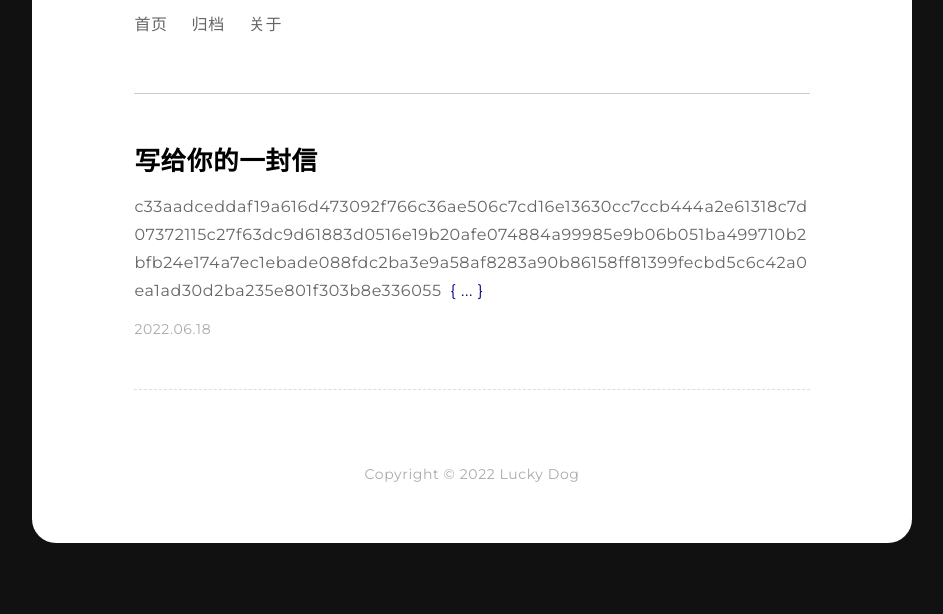
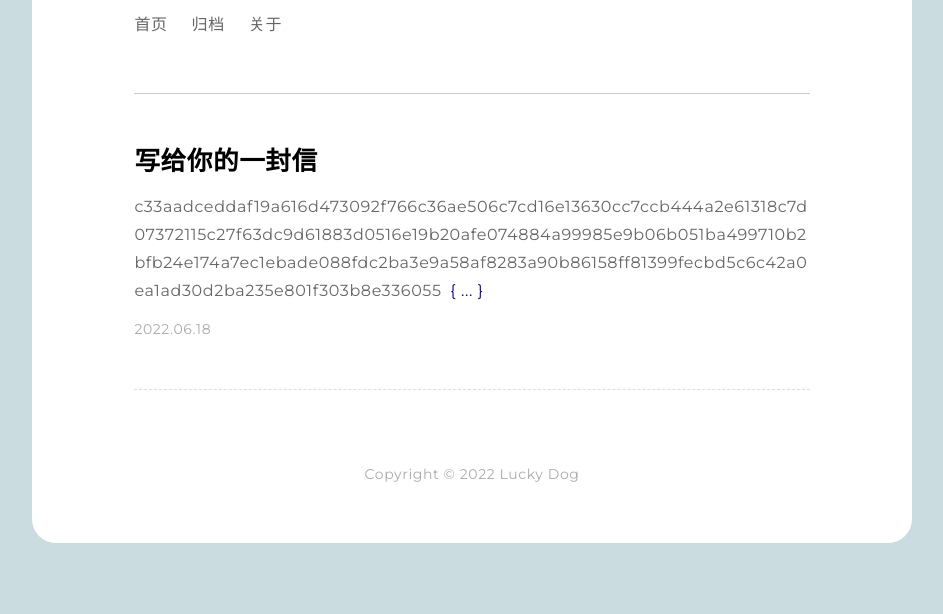
Before and after one commit to ihangji/ihangji.github.io, a plain HTML site: page index.html in a window 1280 px wide. Shown: the part 186-800 px from the top of the page, without its empty margins (168-1111 px from the left). Drawn offline with Linux system fonts and the light colour scheme.

Commit message:
Site updated: 2022-06-18 10:20:16

```diff
--- a/css/a11y-dark.min.css
+++ b/css/a11y-dark.min.css
@@ -4,4 +4,4 @@ pre code.hljs{display:block;overflow-x:auto;padding:1em}code.hljs{padding:3px 5p
   Maintainer: @ericwbailey
 
   Based on the Tomorrow Night Eighties theme: https://github.com/isagalaev/highlight.js/blob/master/src/styles/tomorrow-night-eighties.css
-*/.hljs{background:#2b2b2b;color:#f8f8f2}.hljs-comment,.hljs-quote{color:#d4d0ab}.hljs-deletion,.hljs-name,.hljs-regexp,.hljs-selector-class,.hljs-selector-id,.hljs-tag,.hljs-template-variable,.hljs-variable{color:#ffa07a}.hljs-built_in,.hljs-link,.hljs-literal,.hljs-meta,.hljs-number,.hljs-params,.hljs-type{color:#f5ab35}.hljs-attribute{color:gold}.hljs-addition,.hljs-bullet,.hljs-string,.hljs-symbol{color:#abe338}.hljs-section,.hljs-title{color:#00e0e0}.hljs-keyword,.hljs-selector-tag{color:#dcc6e0}.hljs-emphasis{font-style:italic}.hljs-strong{font-weight:700}@media screen and (-ms-high-contrast:active){.hljs-addition,.hljs-attribute,.hljs-built_in,.hljs-bullet,.hljs-comment,.hljs-link,.hljs-literal,.hljs-meta,.hljs-number,.hljs-params,.hljs-quote,.hljs-string,.hljs-symbol,.hljs-type{color:highlight}.hljs-keyword,.hljs-selector-tag{font-weight:700}}
+*/.hljs{background:#a5bdc9;color:#f8f8f2}.hljs-comment,.hljs-quote{color:#d4d0ab}.hljs-deletion,.hljs-name,.hljs-regexp,.hljs-selector-class,.hljs-selector-id,.hljs-tag,.hljs-template-variable,.hljs-variable{color:#ffa07a}.hljs-built_in,.hljs-link,.hljs-literal,.hljs-meta,.hljs-number,.hljs-params,.hljs-type{color:#f5ab35}.hljs-attribute{color:gold}.hljs-addition,.hljs-bullet,.hljs-string,.hljs-symbol{color:#abe338}.hljs-section,.hljs-title{color:#00e0e0}.hljs-keyword,.hljs-selector-tag{color:#dcc6e0}.hljs-emphasis{font-style:italic}.hljs-strong{font-weight:700}@media screen and (-ms-high-contrast:active){.hljs-addition,.hljs-attribute,.hljs-built_in,.hljs-bullet,.hljs-comment,.hljs-link,.hljs-literal,.hljs-meta,.hljs-number,.hljs-params,.hljs-quote,.hljs-string,.hljs-symbol,.hljs-type{color:highlight}.hljs-keyword,.hljs-selector-tag{font-weight:700}}
--- a/css/style.css
+++ b/css/style.css
@@ -23,7 +23,7 @@ body
     line-height: 1.75;
     letter-spacing: 0.6px;
     color: var(--font-color-2);
-    background: #111;
+    background: rgb(203, 220, 224);
 }
 a
 {
```
